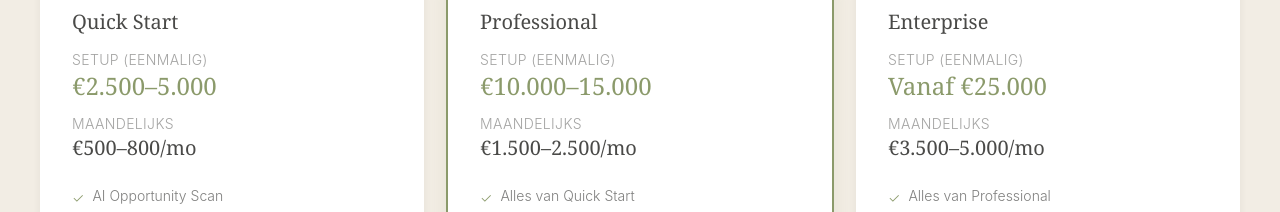
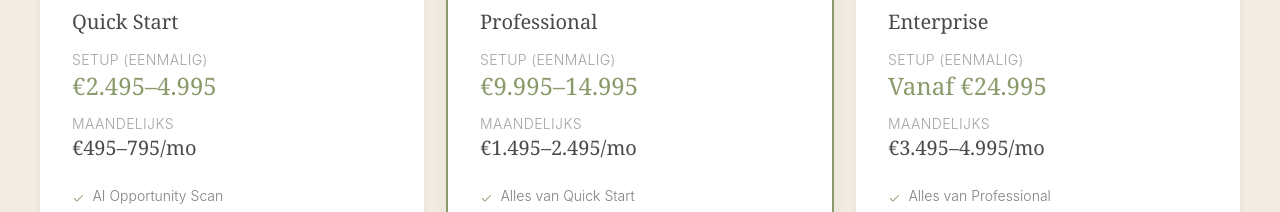
Before and after one commit to henryaoturner-art/nativ-website, a Next.js app: page /pricing in a window 1280 px wide. Shown: the part 338-550 px from the top of the page. Built offline with nearby package versions, Linux system fonts and the light colour scheme.

Commit message:
Psychological pricing: -€5 on all round numbers
€2.500 → €2.495, €5.000 → €4.995, €10.000 → €9.995, etc.
Applied to /pricing, /scan, /diensten

```diff
--- a/src/app/pricing/page.tsx
+++ b/src/app/pricing/page.tsx
@@ -15,17 +15,17 @@ const translations = {
     allPlans: "Alle plannen: No cure, no pay op de initiële Scan.",
     tiers: [
       {
-        name: "Quick Start", setup: "€2.500–5.000", monthly: "€500–800/mo",
+        name: "Quick Start", setup: "€2.495–4.995", monthly: "€495–795/mo",
         features: ["AI Opportunity Scan", "RAG op bestaande documentatie", "Basis kennisbank", "Standaard integraties"],
         ideal: "Teams die snel willen starten", highlighted: false, cta: "Start je Scan →",
       },
       {
-        name: "Professional", setup: "€10.000–15.000", monthly: "€1.500–2.500/mo", badge: "Meest gekozen",
+        name: "Professional", setup: "€9.995–14.995", monthly: "€1.495–2.495/mo", badge: "Meest gekozen",
         features: ["Alles van Quick Start", "Diepte-interviews met je team", "Kennis uit hoofden, op papier — en bruikbaar voor AI", "Digitale collega's (tot 3)", "Maandelijkse optimalisatie"],
         ideal: "Groeiende organisaties (20-200 FTE)", highlighted: true, cta: "Plan een gesprek →",
       },
       {
-        name: "Enterprise", setup: "Vanaf €25.000", monthly: "€3.500–5.000/mo",
+        name: "Enterprise", setup: "Vanaf €24.995", monthly: "€3.495–4.995/mo",
         features: ["Alles van Professional", "Volledig Company Brain", "Custom integraties", "Onbeperkt digitale collega's", "Dedicated support"],
         ideal: "Grote organisaties (200+ FTE)", highlighted: false, cta: "Neem contact op →",
       },
@@ -47,17 +47,17 @@ const translations = {
     allPlans: "All plans: No cure, no pay on the initial Scan.",
     tiers: [
       {
-        name: "Quick Start", setup: "€2,500–5,000", monthly: "€500–800/mo",
+        name: "Quick Start", setup: "€2,495–4,995", monthly: "€495–795/mo",
         features: ["AI Opportunity Scan", "RAG on existing documentation", "Basic knowledge base", "Standard integrations"],
         ideal: "Teams that want to move fast", highlighted: false, cta: "Start your Scan →",
       },
       {
-        name: "Professional", setup: "€10,000–15,000", monthly: "€1,500–2,500/mo", badge: "Most popular",
+        name: "Professional", setup: "€9,995–14,995", monthly: "€1,495–2,495/mo", badge: "Most popular",
         features: ["Everything in Quick Start", "In-depth interviews with your team", "Knowledge from heads onto paper — and usable for AI", "Digital colleagues (up to 3)", "Monthly optimisation"],
         ideal: "Growing organisations (20-200 FTE)", highlighted: true, cta: "Book a call →",
       },
       {
-        name: "Enterprise", setup: "From €25,000", monthly: "€3,500–5,000/mo",
+        name: "Enterprise", setup: "From €24,995", monthly: "€3,495–4,995/mo",
         features: ["Everything in Professional", "Full Company Brain", "Custom integrations", "Unlimited digital colleagues", "Dedicated support"],
         ideal: "Large organisations (200+ FTE)", highlighted: false, cta: "Get in touch →",
       },
--- a/src/app/scan/page.tsx
+++ b/src/app/scan/page.tsx
@@ -36,7 +36,7 @@ const translations = {
     card1Desc2: "Ideaal als startpunt",
     card1Cta: "Start je Scan →",
     card2Title: "Deep Dive — Op Maat",
-    card2Price: "€2.500",
+    card2Price: "€2.495",
     card2Desc1: "Volledig op maat",
     card2Desc2: "Voor complexe organisaties",
     card2Cta: "Plan een intake →",
@@ -79,7 +79,7 @@ const translations = {
     card1Desc2: "Perfect starting point",
     card1Cta: "Start your Scan →",
     card2Title: "Deep Dive — Custom",
-    card2Price: "€2,500",
+    card2Price: "€2,495",
     card2Desc1: "Fully customised",
     card2Desc2: "For complex organisations",
     card2Cta: "Book an intake →",
```
